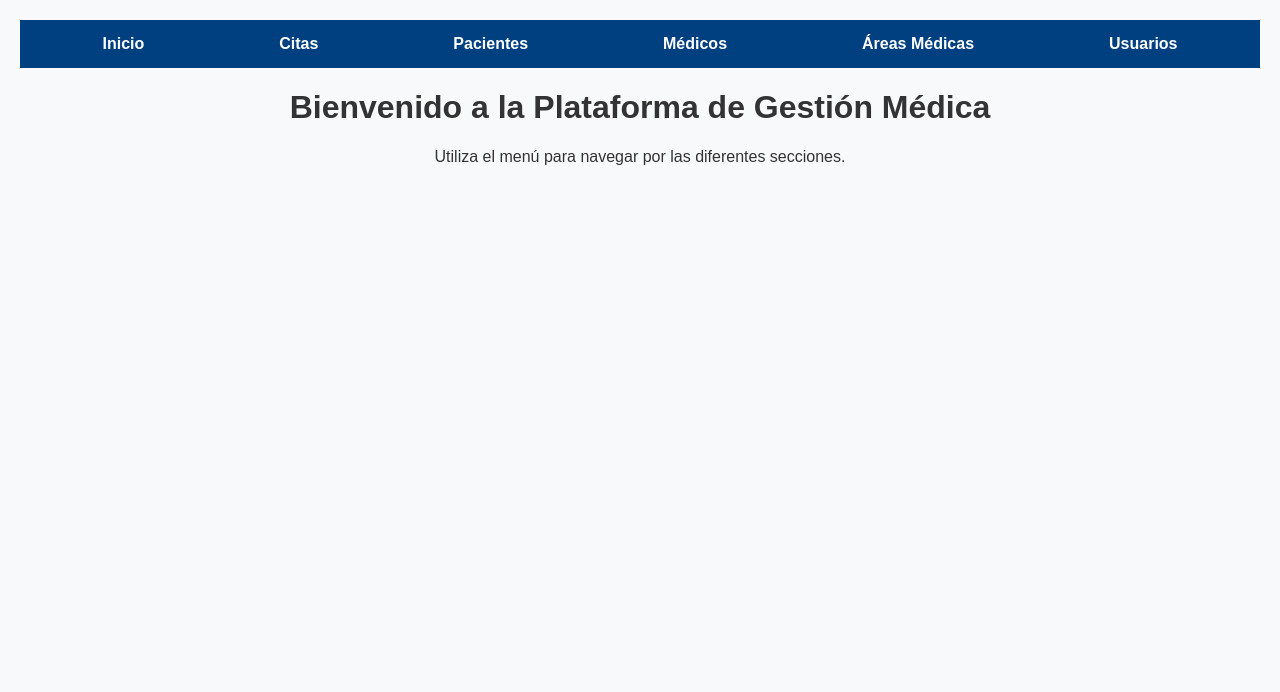
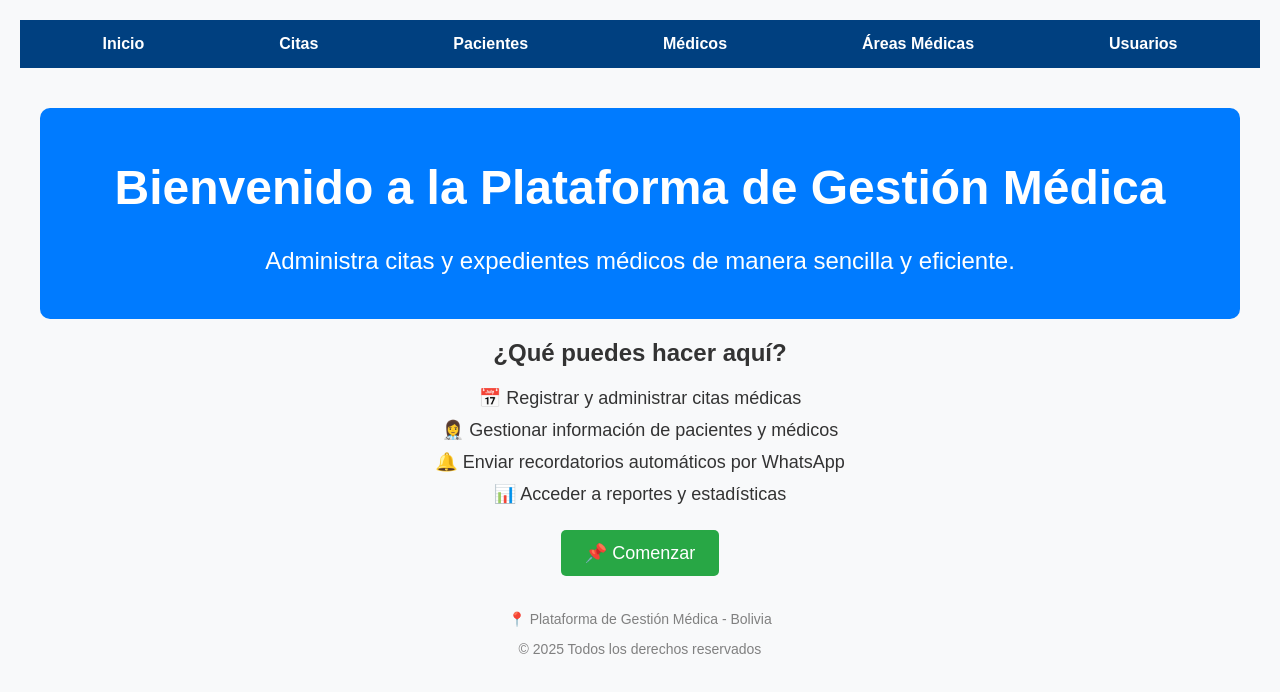
Before and after one commit to HermesSaavedra/gestion-citas-clinicas2, a React (Create React App) app in the folder frontend/: page / in a window 1280 px wide. Shown: the top 692 px of the page. Built offline with nearby package versions, Linux system fonts and the light colour scheme.

Commit message:
citas y pacientes con supabase

```diff
--- a/frontend/package.json
+++ b/frontend/package.json
@@ -3,6 +3,7 @@
   "version": "0.1.0",
   "private": true,
   "dependencies": {
+    "@supabase/supabase-js": "^2.49.1",
     "@testing-library/dom": "^10.4.0",
     "@testing-library/jest-dom": "^6.6.3",
     "@testing-library/react": "^16.2.0",
--- a/frontend/src/App.css
+++ b/frontend/src/App.css
@@ -161,3 +161,107 @@ button {
   font-weight: bold;
   color: #28a745;
 }
+
+/* -------------------------------- */
+/* 🔥 NUEVOS ESTILOS PARA Home.js 🔥 */
+/* -------------------------------- */
+
+/* Contenedor principal del Home */
+.home-container {
+  text-align: center;
+  padding: 20px;
+  font-family: Arial, sans-serif;
+}
+
+/* Estilos del encabezado */
+.home-header {
+  background-color: #007bff;
+  color: white;
+  padding: 20px;
+  border-radius: 10px;
+  margin-bottom: 20px;
+}
+
+/* Sección de información */
+.home-info {
+  margin: 20px 0;
+}
+
+.home-info ul {
+  list-style: none;
+  padding: 0;
+}
+
+.home-info li {
+  font-size: 18px;
+  margin: 10px 0;
+}
+
+/* Botón de inicio */
+.home-start {
+  margin: 20px;
+}
+
+.btn-primary {
+  background-color: #28a745;
+  color: white;
+  padding: 12px 24px;
+  font-size: 18px;
+  border: none;
+  border-radius: 5px;
+  cursor: pointer;
+  transition: background 0.3s ease-in-out;
+}
+
+.btn-primary:hover {
+  background-color: #218838;
+}
+
+/* Pie de página */
+.home-footer {
+  margin-top: 30px;
+  font-size: 14px;
+  color: gray;
+}
+
+/* Contenedor de pacientes */
+.pacientes-container {
+  text-align: center;
+  padding: 20px;
+  font-family: Arial, sans-serif;
+}
+
+/* Barra de búsqueda */
+.search-input {
+  padding: 10px;
+  width: 80%;
+  max-width: 300px;
+  margin-bottom: 15px;
+  border: 1px solid #ccc;
+  border-radius: 5px;
+  font-size: 16px;
+}
+
+/* Tabla de pacientes */
+.pacientes-table {
+  width: 100%;
+  max-width: 800px;
+  margin: auto;
+  border-collapse: collapse;
+}
+
+.pacientes-table th,
+.pacientes-table td {
+  border: 1px solid #ddd;
+  padding: 10px;
+  text-align: center;
+}
+
+.pacientes-table th {
+  background-color: #007bff;
+  color: white;
+}
+
+.pacientes-table tr:nth-child(even) {
+  background-color: #f2f2f2;
+}
--- a/frontend/src/pages/Citas.js
+++ b/frontend/src/pages/Citas.js
@@ -1,10 +1,132 @@
-import React from "react";
+import React, { useState, useEffect } from "react";
+import { supabase } from "../supabaseClient"; // Asegúrate de que la ruta sea correcta
 
 function Citas() {
+  const [citas, setCitas] = useState([]);
+  const [formData, setFormData] = useState({
+    nombre: "",
+    fecha: "",
+    hora: "",
+    motivo: "",
+  });
+
+  const handleChange = (e) => {
+    setFormData({ ...formData, [e.target.name]: e.target.value });
+  };
+
+  const handleSubmit = async (e) => {
+    e.preventDefault();
+
+    // Inserta la nueva cita en Supabase
+    const { data, error } = await supabase
+      .from("citas") // Asegúrate de que la tabla en Supabase se llame "citas"
+      .insert([
+        {
+          nombre: formData.nombre,
+          fecha: formData.fecha,
+          hora: formData.hora,
+          motivo: formData.motivo,
+        },
+      ]);
+
+    if (error) {
+      alert("Error al registrar la cita: " + error.message);
+    } else {
+      setCitas([...citas, data[0]]); // Agrega la cita registrada a la lista
+      setFormData({ nombre: "", fecha: "", hora: "", motivo: "" }); // Limpia el formulario
+      alert("Cita registrada con éxito");
+    }
+  };
+
+  // Cargar las citas desde Supabase al cargar el componente
+  const cargarCitas = async () => {
+    const { data, error } = await supabase
+      .from("citas")
+      .select("*"); // Selecciona todos los registros de citas
+
+    if (error) {
+      console.error("Error al cargar las citas:", error.message);
+    } else {
+      setCitas(data);
+    }
+  };
+
+  // Cargar las citas cuando el componente se monta
+  useEffect(() => {
+    cargarCitas();
+  }, []);
+
   return (
     <div>
       <h1>Gestión de Citas</h1>
       <p>Aquí podrás administrar las citas médicas.</p>
+
+      <h2>Registrar Nueva Cita</h2>
+      <form onSubmit={handleSubmit}>
+        <label>
+          Nombre del Paciente:
+          <input
+            type="text"
+            name="nombre"
+            value={formData.nombre}
+            onChange={handleChange}
+            required
+          />
+        </label>
+        <br />
+
+        <label>
+          Fecha:
+          <input
+            type="date"
+            name="fecha"
+            value={formData.fecha}
+            onChange={handleChange}
+            required
+          />
+        </label>
+        <br />
+
+        <label>
+          Hora:
+          <input
+            type="time"
+            name="hora"
+            value={formData.hora}
+            onChange={handleChange}
+            required
+          />
+        </label>
+        <br />
+
+        <label>
+          Motivo de la Cita:
+          <textarea
+            name="motivo"
+            value={formData.motivo}
+            onChange={handleChange}
+            required
+          />
+        </label>
+        <br />
+
+        <button type="submit">Registrar Cita</button>
+      </form>
+
+      <h2>Lista de Citas</h2>
+      {citas.length === 0 ? (
+        <p>No hay citas registradas.</p>
+      ) : (
+        <ul>
+          {citas.map((cita, index) => (
+            <li key={index}>
+              <strong>{cita.nombre}</strong> - {cita.fecha} a las {cita.hora}
+              <br />
+              Motivo: {cita.motivo}
+            </li>
+          ))}
+        </ul>
+      )}
     </div>
   );
 }
--- a/frontend/src/pages/Home.js
+++ b/frontend/src/pages/Home.js
@@ -1,10 +1,44 @@
 import React from "react";
+import { useNavigate } from "react-router-dom"; // Para la navegación
 
 function Home() {
+  const navigate = useNavigate(); // Hook para la navegación
+
+  const handleStart = () => {
+    navigate("/citas"); // Redirige a la página de gestión de citas
+  };
+
   return (
-    <div>
-      <h1>Bienvenido a la Plataforma de Gestión Médica</h1>
-      <p>Utiliza el menú para navegar por las diferentes secciones.</p>
+    <div className="home-container">
+      {/* Encabezado */}
+      <header className="home-header">
+        <h1>Bienvenido a la Plataforma de Gestión Médica</h1>
+        <p>Administra citas y expedientes médicos de manera sencilla y eficiente.</p>
+      </header>
+
+      {/* Sección de información */}
+      <section className="home-info">
+        <h2>¿Qué puedes hacer aquí?</h2>
+        <ul>
+          <li>📅 Registrar y administrar citas médicas</li>
+          <li>👩‍⚕️ Gestionar información de pacientes y médicos</li>
+          <li>🔔 Enviar recordatorios automáticos por WhatsApp</li>
+          <li>📊 Acceder a reportes y estadísticas</li>
+        </ul>
+      </section>
+
+      {/* Botón de inicio */}
+      <div className="home-start">
+        <button onClick={handleStart} className="btn-primary">
+          📌 Comenzar
+        </button>
+      </div>
+
+      {/* Pie de página */}
+      <footer className="home-footer">
+        <p>📍 Plataforma de Gestión Médica - Bolivia</p>
+        <p>© 2025 Todos los derechos reservados</p>
+      </footer>
     </div>
   );
 }
--- a/frontend/src/pages/Pacientes.js
+++ b/frontend/src/pages/Pacientes.js
@@ -1,10 +1,75 @@
-import React from "react";
+// src/pages/Pacientes.js
+import React, { useState, useEffect } from "react";
+import { supabase } from "../supabaseClient";  // Asegúrate de tener la ruta correcta
 
 function Pacientes() {
+  const [pacientes, setPacientes] = useState([]);
+  const [search, setSearch] = useState("");
+
+  // Función para obtener pacientes desde Supabase
+  useEffect(() => {
+    const fetchPacientes = async () => {
+      const { data, error } = await supabase
+        .from("pacientes")  // Asegúrate de que tu tabla se llame 'pacientes'
+        .select("*");
+
+      if (error) {
+        console.error("Error al obtener pacientes:", error);
+      } else {
+        setPacientes(data);
+      }
+    };
+
+    fetchPacientes();
+  }, []);  // Se ejecuta solo una vez al montar el componente
+
+  // Filtrar pacientes por nombre
+  const filteredPacientes = pacientes.filter((paciente) =>
+    paciente.nombre.toLowerCase().includes(search.toLowerCase())
+  );
+
   return (
-    <div>
-      <h1>Gestión de Pacientes</h1>
-      <p>Aquí podrás gestionar la información de los pacientes.</p>
+    <div className="pacientes-container">
+      <h1>Lista de Pacientes</h1>
+
+      {/* Barra de búsqueda */}
+      <input
+        type="text"
+        placeholder="Buscar paciente..."
+        value={search}
+        onChange={(e) => setSearch(e.target.value)}
+        className="search-input"
+      />
+
+      {/* Tabla de pacientes */}
+      <table className="pacientes-table">
+        <thead>
+          <tr>
+            <th>ID</th>
+            <th>Nombre</th>
+            <th>Edad</th>
+            <th>Teléfono</th>
+            <th>Fecha de Cita</th>
+          </tr>
+        </thead>
+        <tbody>
+          {filteredPacientes.length > 0 ? (
+            filteredPacientes.map((paciente) => (
+              <tr key={paciente.id}>
+                <td>{paciente.id}</td>
+                <td>{paciente.nombre}</td>
+                <td>{paciente.edad}</td>
+                <td>{paciente.telefono}</td>
+                <td>{paciente.fechaCita}</td>
+              </tr>
+            ))
+          ) : (
+            <tr>
+              <td colSpan="5">No hay pacientes registrados.</td>
+            </tr>
+          )}
+        </tbody>
+      </table>
     </div>
   );
 }
--- a/frontend/src/supabaseClient.js
+++ b/frontend/src/supabaseClient.js
@@ -1,6 +1,9 @@
+// Importar la función para crear el cliente de Supabase
 import { createClient } from "@supabase/supabase-js";
 
+// URL y clave anónima de Supabase
 const supabaseUrl = "https://tidbzjoxhnvbebduwnpd.supabase.co";
 const supabaseAnonKey = "eyJhbGciOiJIUzI1NiIsInR5cCI6IkpXVCJ9.eyJpc3MiOiJzdXBhYmFzZSIsInJlZiI6InRpZGJ6am94aG52YmViZHV3bnBkIiwicm9sZSI6InNlcnZpY2Vfcm9sZSIsImlhdCI6MTc0MDE2Mjc2MywiZXhwIjoyMDU1NzM4NzYzfQ.gOBHCd8rDezQViWK1AFDBma4wjv93LS0yjVk-GXbiNU";
 
+// Crear y exportar el cliente de Supabase
 export const supabase = createClient(supabaseUrl, supabaseAnonKey);
```
Also changed, not shown: 1 other file (tests, documents, lock files or other folders).
